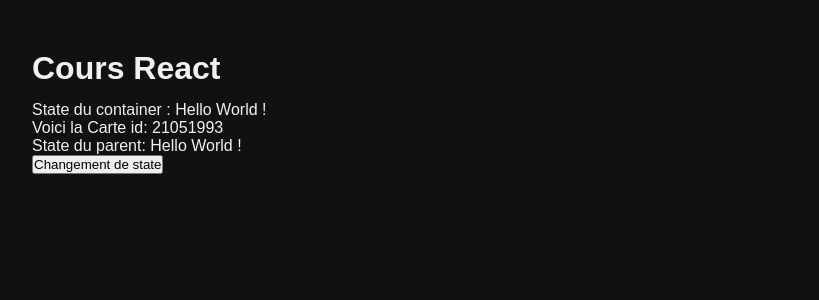
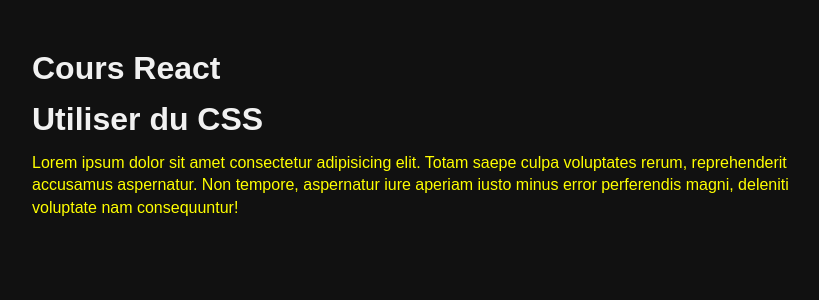
Before and after one commit to Arthur40480/ExerciceReact1, a React (Vite) app: page / in a window 1280 px wide. Shown: the top 300 px of the page, without its empty margins (208-1027 px from the left). Built offline with nearby package versions, Linux system fonts and the light colour scheme.

Commit message:
Lesson Css

```diff
--- a/src/App.jsx
+++ b/src/App.jsx
@@ -1,4 +1,4 @@
-import Container from "./lessons/5.Les-props/Container"
+import Container from "./lessons/6.Utiliser-du-CSS/Container"
 
 function App() {
 
--- /dev/null
+++ b/src/lessons/6.Utiliser-du-CSS/Container.css
@@ -0,0 +1,4 @@
+.txt {
+    color: yellow;
+    line-height: 1.4;
+}
--- a/src/lessons/6.Utiliser-du-CSS/Container.jsx
+++ b/src/lessons/6.Utiliser-du-CSS/Container.jsx
@@ -1,8 +1,13 @@
+import "./Container.css"
+
 export default function Container() {
 
   return (
     <div>
-
+      <h1>Utiliser du CSS</h1>
+      <p className="txt">Lorem ipsum dolor sit amet consectetur adipisicing elit.
+      Totam saepe culpa voluptates rerum, reprehenderit accusamus aspernatur.
+      Non tempore, aspernatur iure aperiam iusto minus error perferendis magni, deleniti voluptate nam consequuntur!</p>
     </div>
   )
 }
```
